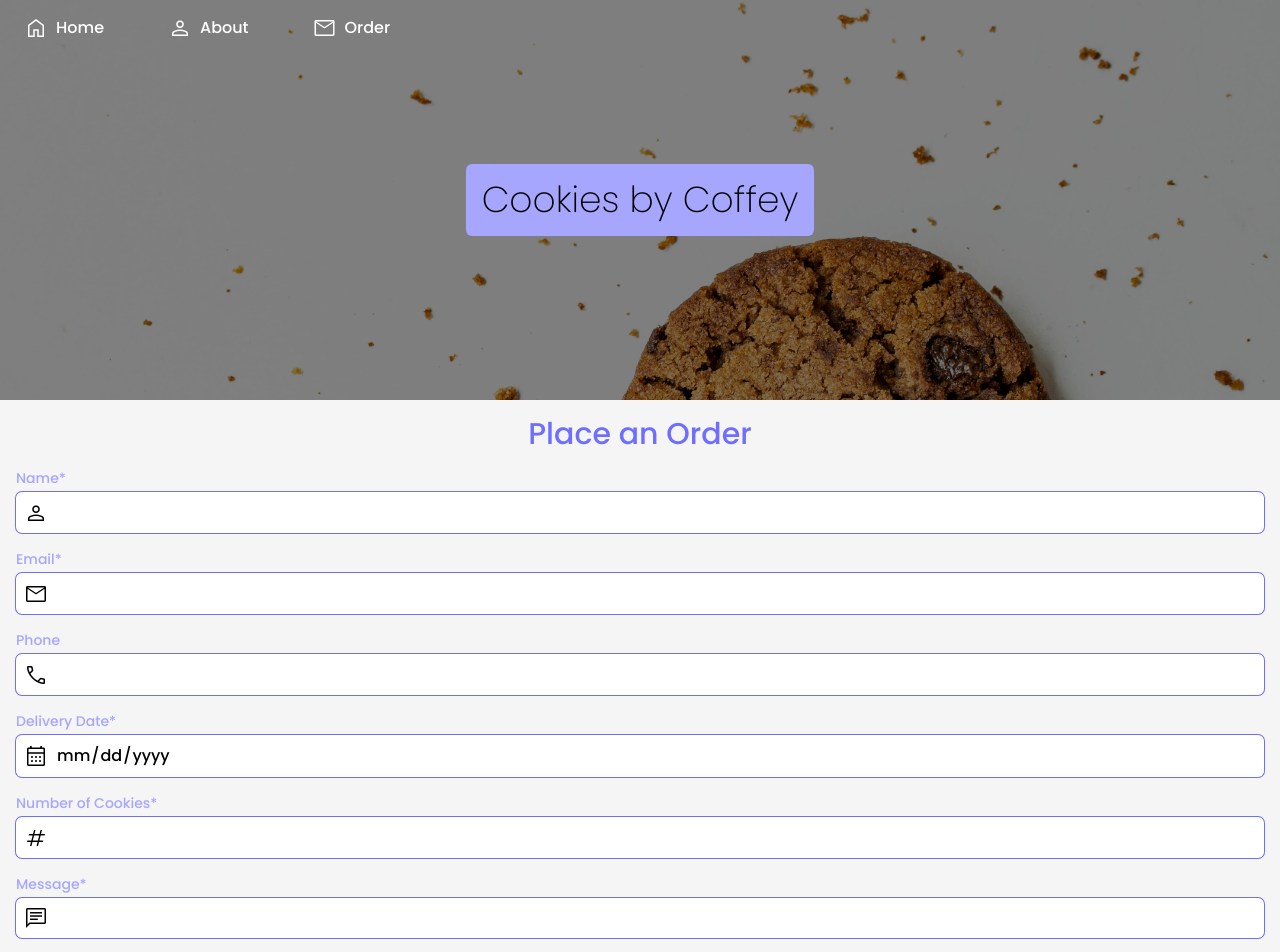
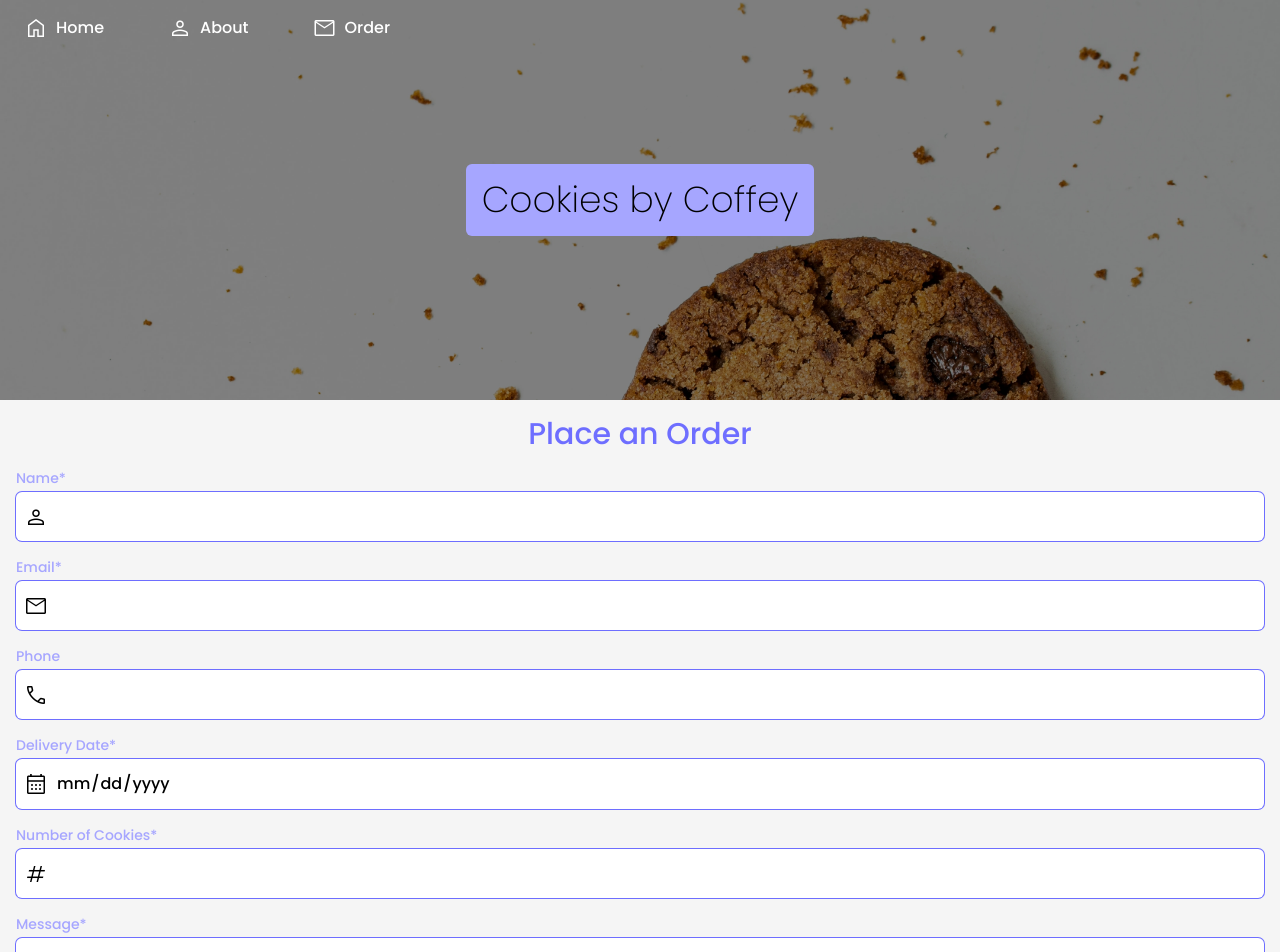
Before and after one commit to nickcoffey/cookiesxcoffey, a Next.js app: page / in a window 1280 px wide. Shown: the top 952 px of the page. Built offline with nearby package versions, Linux system fonts and the light colour scheme.

Commit message:
made inputs larger

```diff
--- a/components/Input.tsx
+++ b/components/Input.tsx
@@ -50,7 +50,7 @@ export const Input = ({
         {required && '*'}
       </label>
       {textAreaProps ? (
-        <div className='flex gap-2 px-2 bg-white rounded-md group-focus-within:ring ring-1 ring-darkprimary'>
+        <div className='flex gap-2 px-2 py-1 bg-white rounded-md group-focus-within:ring ring-1 ring-darkprimary'>
           {icon && (
             <span className='pt-2 material-symbols-outlined'>{icon}</span>
           )}
@@ -60,7 +60,7 @@ export const Input = ({
           />
         </div>
       ) : (
-        <div className='flex items-center gap-2 px-2 bg-white rounded-md group-focus-within:ring ring-1 ring-darkprimary'>
+        <div className='flex items-center gap-2 px-2 py-1 bg-white rounded-md group-focus-within:ring ring-1 ring-darkprimary'>
           {icon && <span className='material-symbols-outlined'>{icon}</span>}
           <input className={inputClasses} {...inputProps} />
         </div>
--- a/styles/globals.css
+++ b/styles/globals.css
@@ -23,10 +23,10 @@ input[type='date'] {
 /* iOS only */
 @supports (-webkit-touch-callout: none) {
   input[type='date'] {
-    @apply my-2;
+    @apply my-3;
   }
   input[type='date'].empty {
-    @apply my-3;
+    @apply my-4;
   }
 }
 
```
